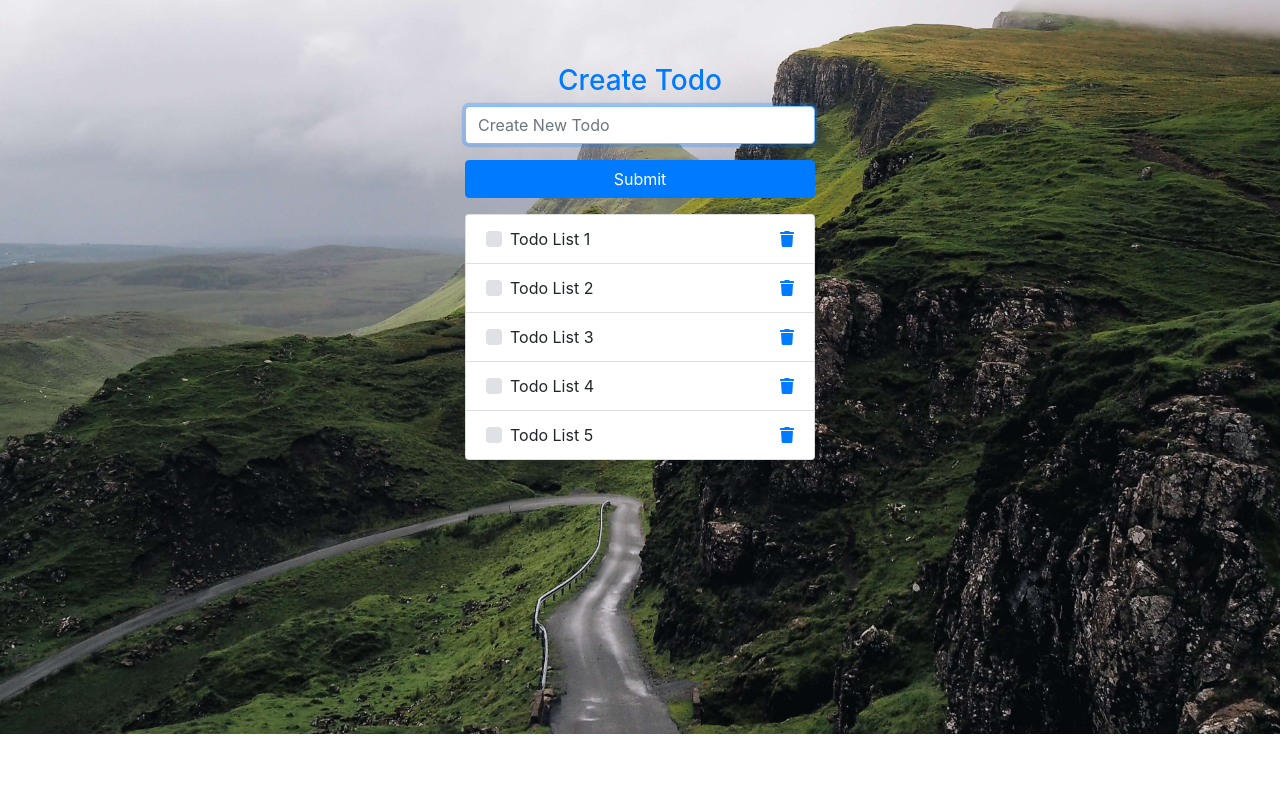
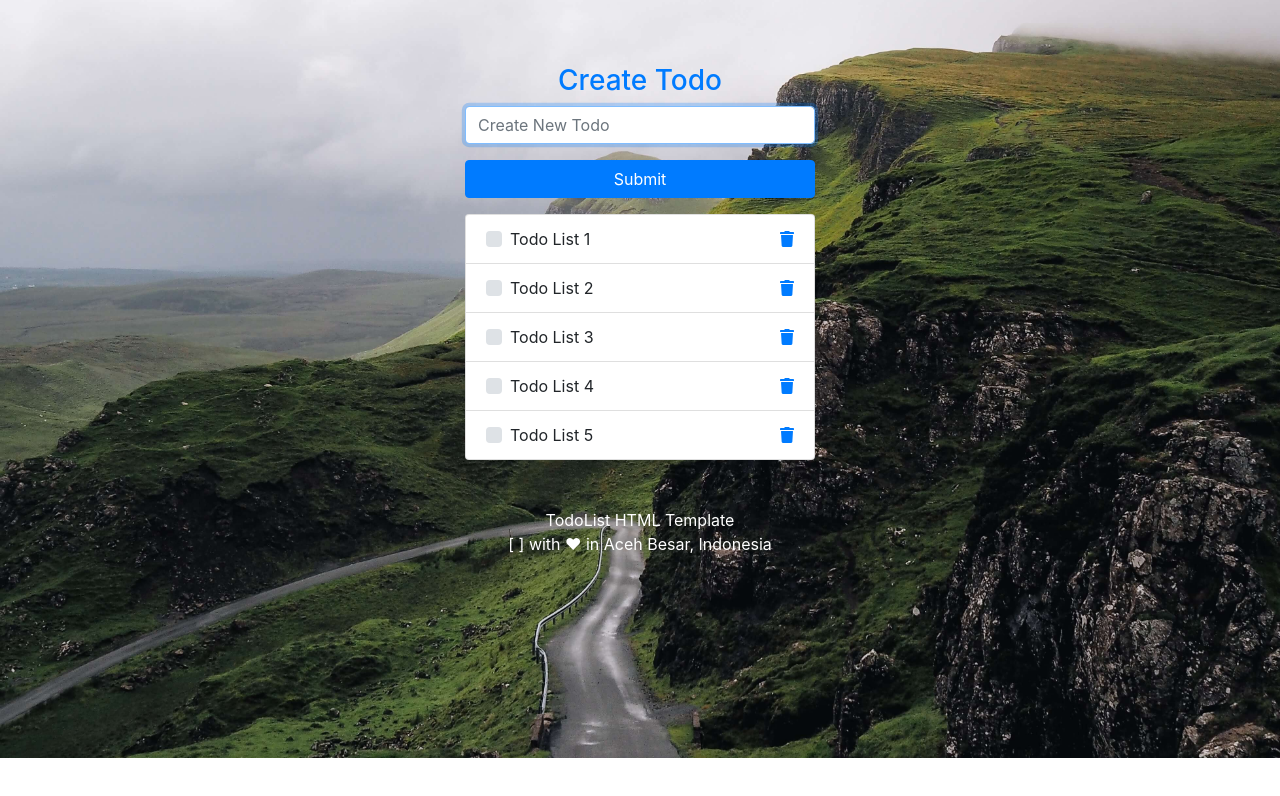
Before and after one commit to yudiandela/todo-list-html-template, a plain HTML site: page index.html in a window 1280 px wide. Drawn offline with Linux system fonts and the light colour scheme; files whose address does not match are found by name.

Commit message:
Menambahkan Text Footer

```diff
--- a/index.html
+++ b/index.html
@@ -5,7 +5,7 @@
     <meta name="viewport" content="width=device-width, initial-scale=1.0">
     <meta http-equiv="X-UA-Compatible" content="ie=edge">
 
-    <title>Todo List Template</title>
+    <title>Todo List free Template</title>
 
     <!-- Bootstrap Style -->
     <link rel="stylesheet" href="vendor/bootstrap/css/bootstrap.min.css">
@@ -64,6 +64,13 @@
                 </ul>
             </div>
         </div>
+
+        <div class="footer">
+            <div class="text-center text-white">
+                TodoList HTML Template <br>
+                [ ] with ❤ in Aceh Besar, Indonesia
+            </div>
+        </div>
     </div>
 
     <script src="vendor/jquery/jquery-3.3.1.min.js"></script>
```
